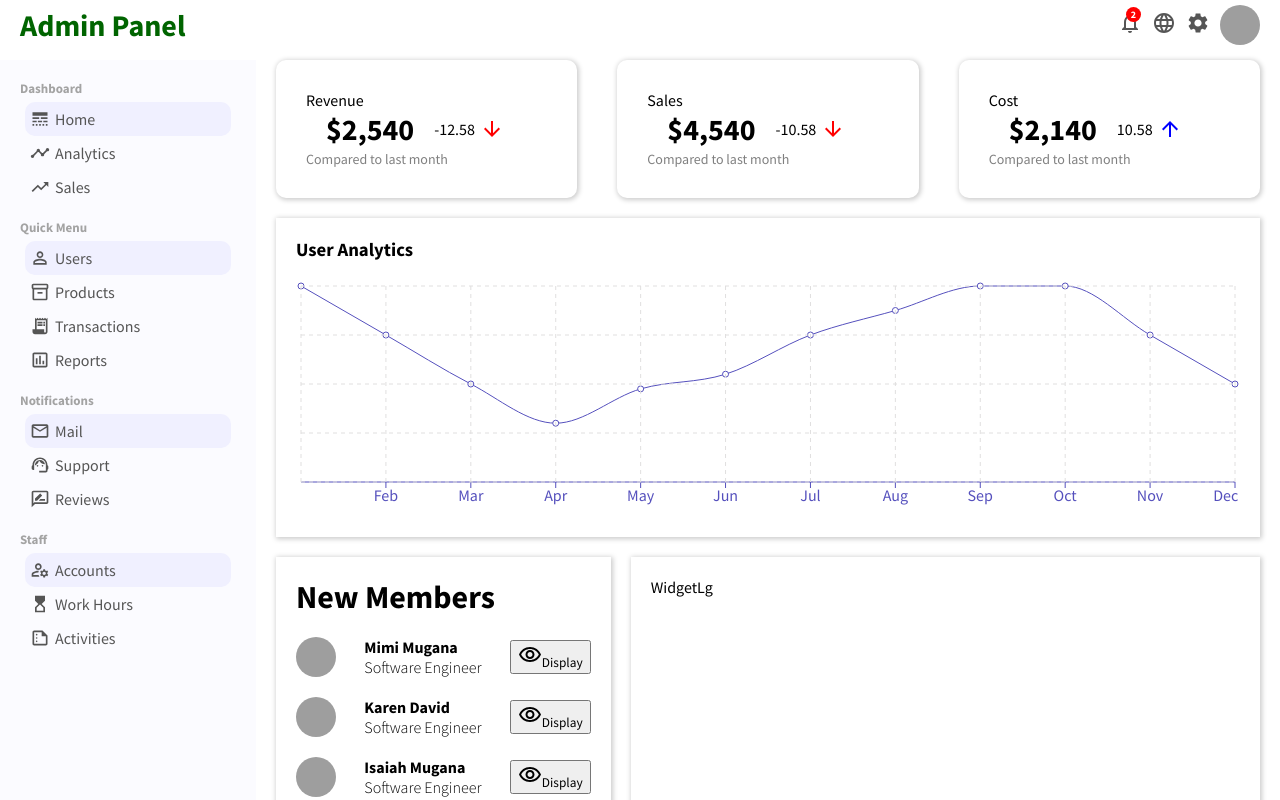
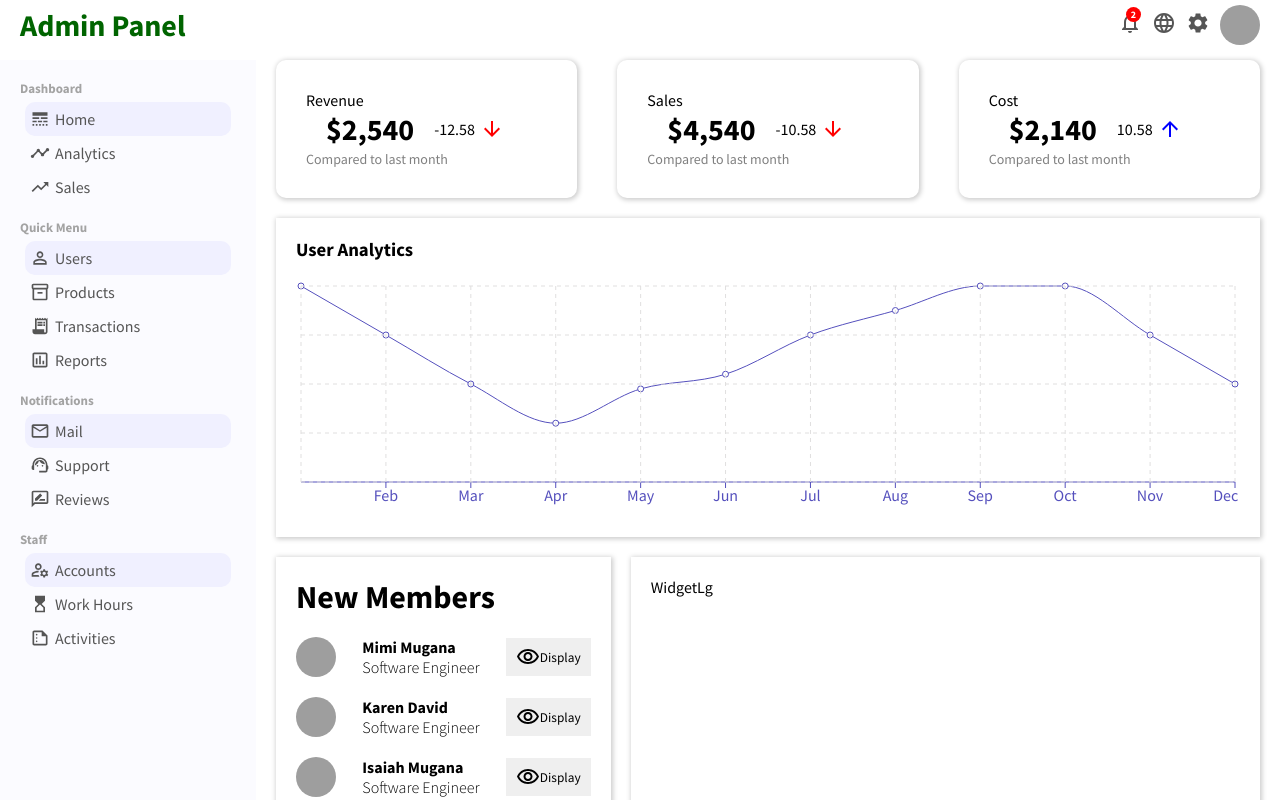
Before and after one commit to PJMantoss/admin_panel, a React (Create React App) app: page / in a window 1280 px wide. Shown: the top 800 px of the page. Built offline with nearby package versions, Linux system fonts and the light colour scheme; grey boxes are pictures that could not be loaded.

Commit message:
update small Widget components

```diff
--- a/src/components/widgetSm/widgetSm.css
+++ b/src/components/widgetSm/widgetSm.css
@@ -43,3 +43,10 @@
 .widgetSmUserTitle {
     font-weight: 300;
 }
+
+.widgetSmButton{
+    display: flex;
+    align-items: center;
+    padding: 7px 10px;
+    border: none;
+}
```
